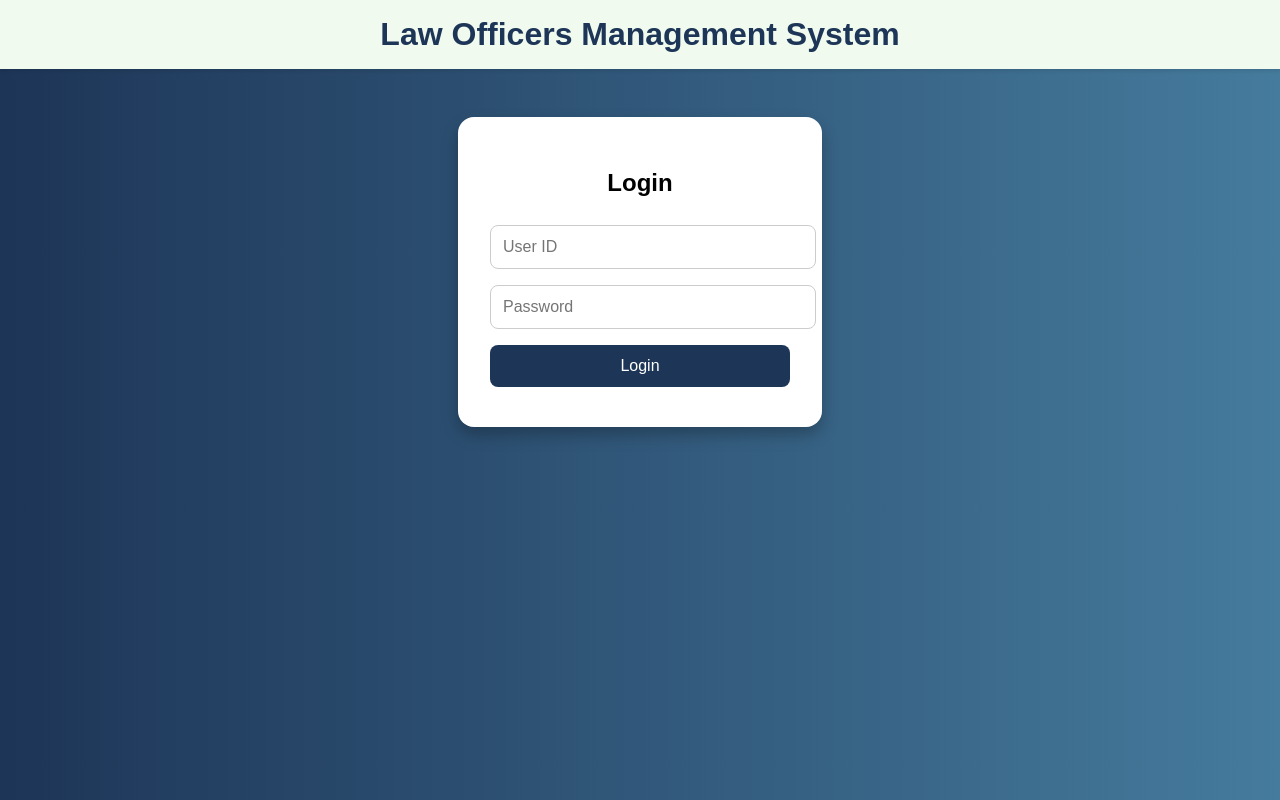
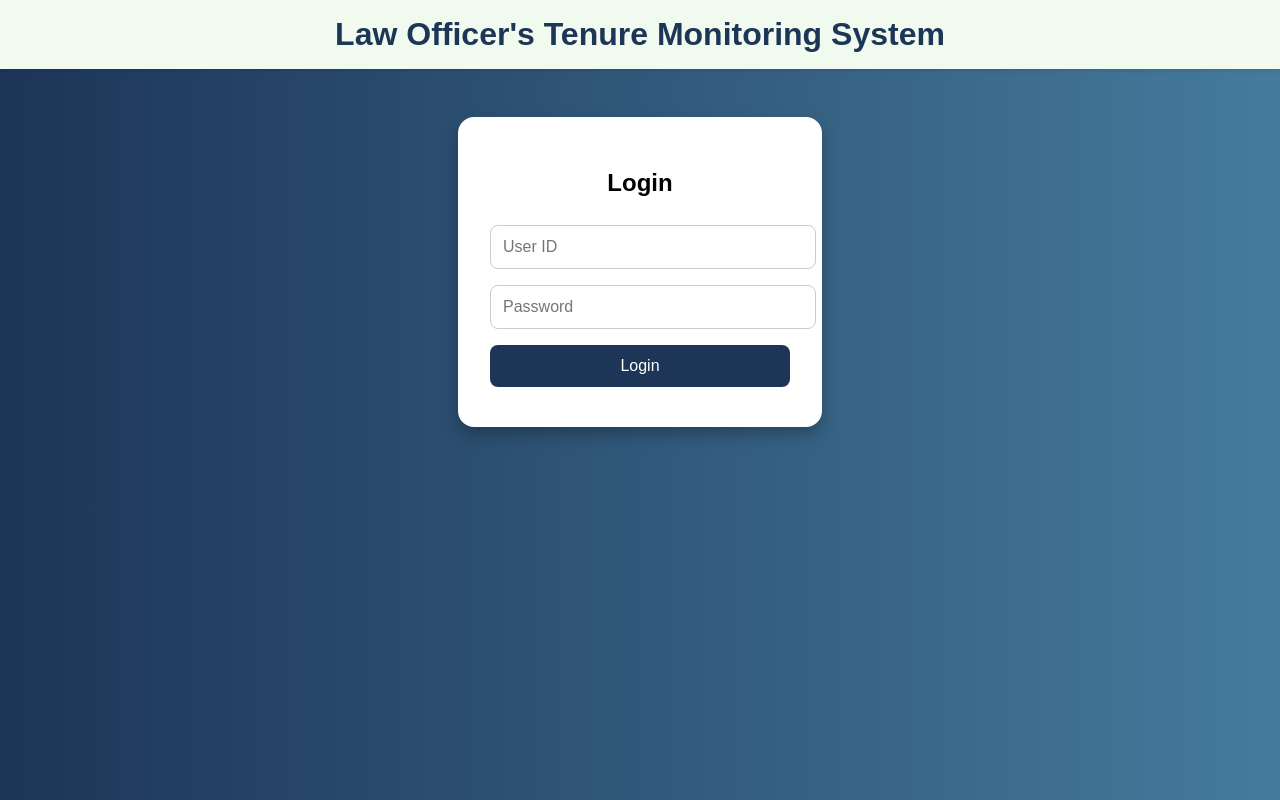
Before and after one commit to kranthi0209/LOTMS, a plain HTML site: page index.html in a window 1280 px wide. Drawn offline with Linux system fonts and the light colour scheme.

Commit message:
Update index.html

```diff
--- a/index.html
+++ b/index.html
@@ -42,7 +42,7 @@
 </head>
 <body>
   <header>
-    <h1>Law Officers Management System</h1>
+    <h1>Law Officer's Tenure Monitoring System</h1>
   </header>
 
   <div class="login-container">
```
